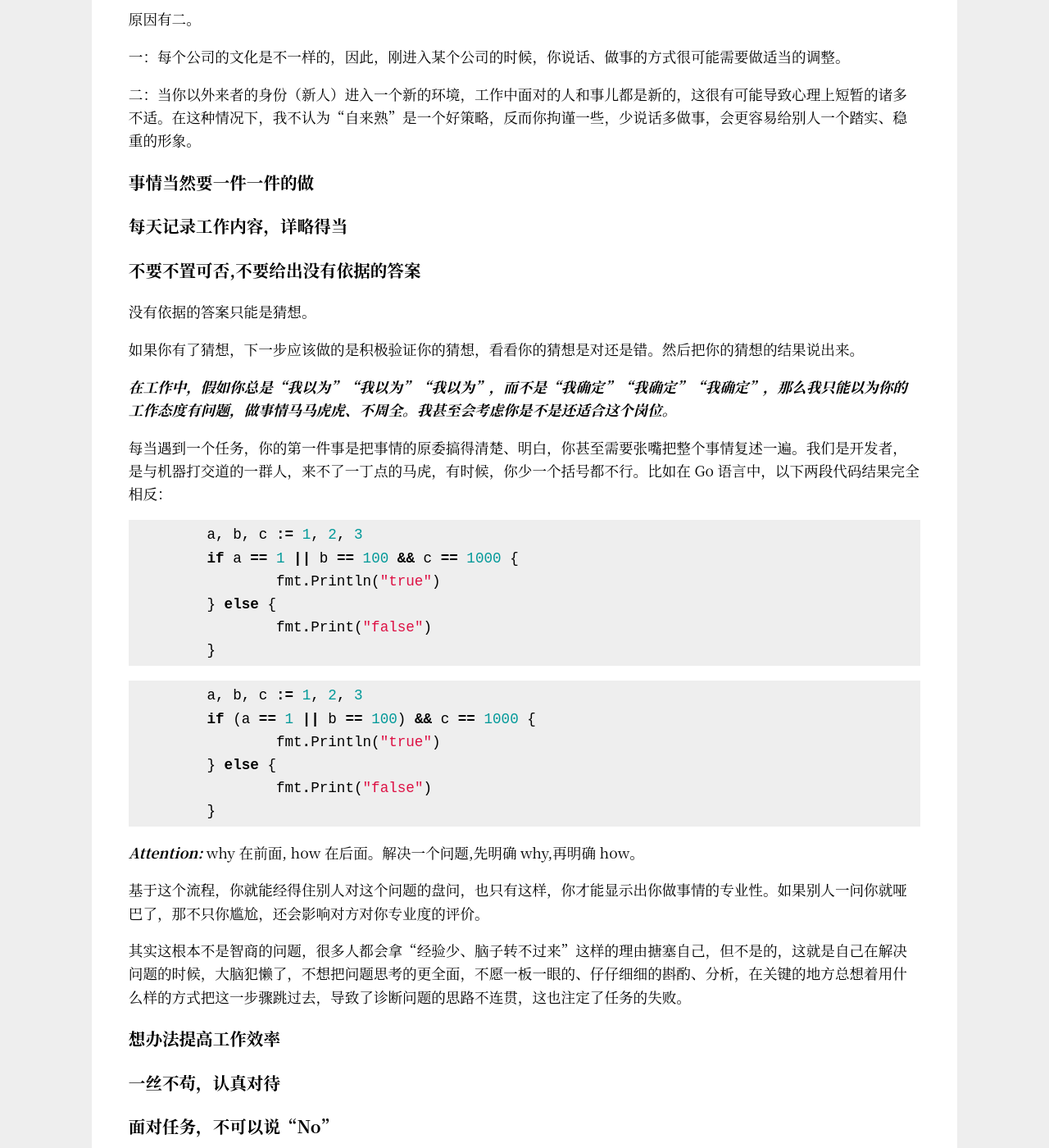
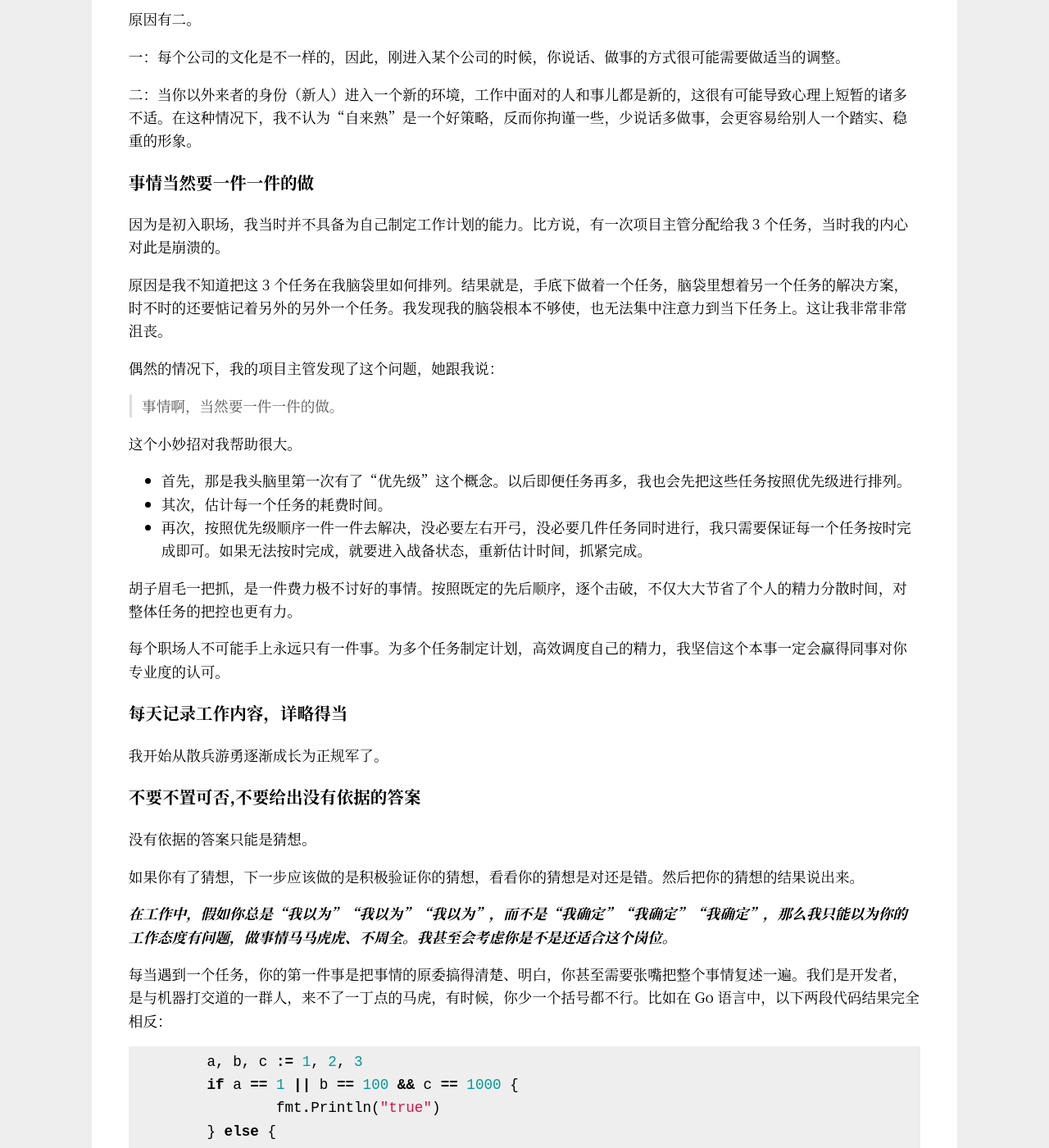
Before and after one commit to Haiyung/haiyung.github.io, a Jekyll site: the page built from _posts/2019-11-17-extra-skills-in-the-first-year-of-development.md, in a window 1280 px wide and 1400 px high, scrolled down 1239 px. Shown: the whole window at 82% size. Built offline with Jekyll 4.4.1, drawn with Linux system fonts in a browser that asks for light colours.

Commit message:
article: update article

```diff
--- a/_posts/2019-11-17-extra-skills-in-the-first-year-of-development.md
+++ b/_posts/2019-11-17-extra-skills-in-the-first-year-of-development.md
@@ -36,7 +36,28 @@ __Contents__
 
 ### 事情当然要一件一件的做
 
+因为是初入职场，我当时并不具备为自己制定工作计划的能力。比方说，有一次项目主管分配给我 3 个任务，当时我的内心对此是崩溃的。
+
+原因是我不知道把这 3 个任务在我脑袋里如何排列。结果就是，手底下做着一个任务，脑袋里想着另一个任务的解决方案，时不时的还要惦记着另外的另外一个任务。我发现我的脑袋根本不够使，也无法集中注意力到当下任务上。这让我非常非常沮丧。
+
+偶然的情况下，我的项目主管发现了这个问题，她跟我说：
+
+> 事情啊，当然要一件一件的做。
+
+这个小妙招对我帮助很大。
+
+- 首先，那是我头脑里第一次有了“优先级”这个概念。以后即便任务再多，我也会先把这些任务按照优先级进行排列。
+- 其次，估计每一个任务的耗费时间。
+- 再次，按照优先级顺序一件一件去解决，没必要左右开弓，没必要几件任务同时进行，我只需要保证每一个任务按时完成即可。如果无法按时完成，就要进入战备状态，重新估计时间，抓紧完成。
+
+胡子眉毛一把抓，是一件费力极不讨好的事情。按照既定的先后顺序，逐个击破，不仅大大节省了个人的精力分散时间，对整体任务的把控也更有力。
+
+每个职场人不可能手上永远只有一件事。为多个任务制定计划，高效调度自己的精力，我坚信这个本事一定会赢得同事对你专业度的认可。
+
 ### 每天记录工作内容，详略得当
+
+
+我开始从散兵游勇逐渐成长为正规军了。
 
 ### 不要不置可否,不要给出没有依据的答案
 
```
